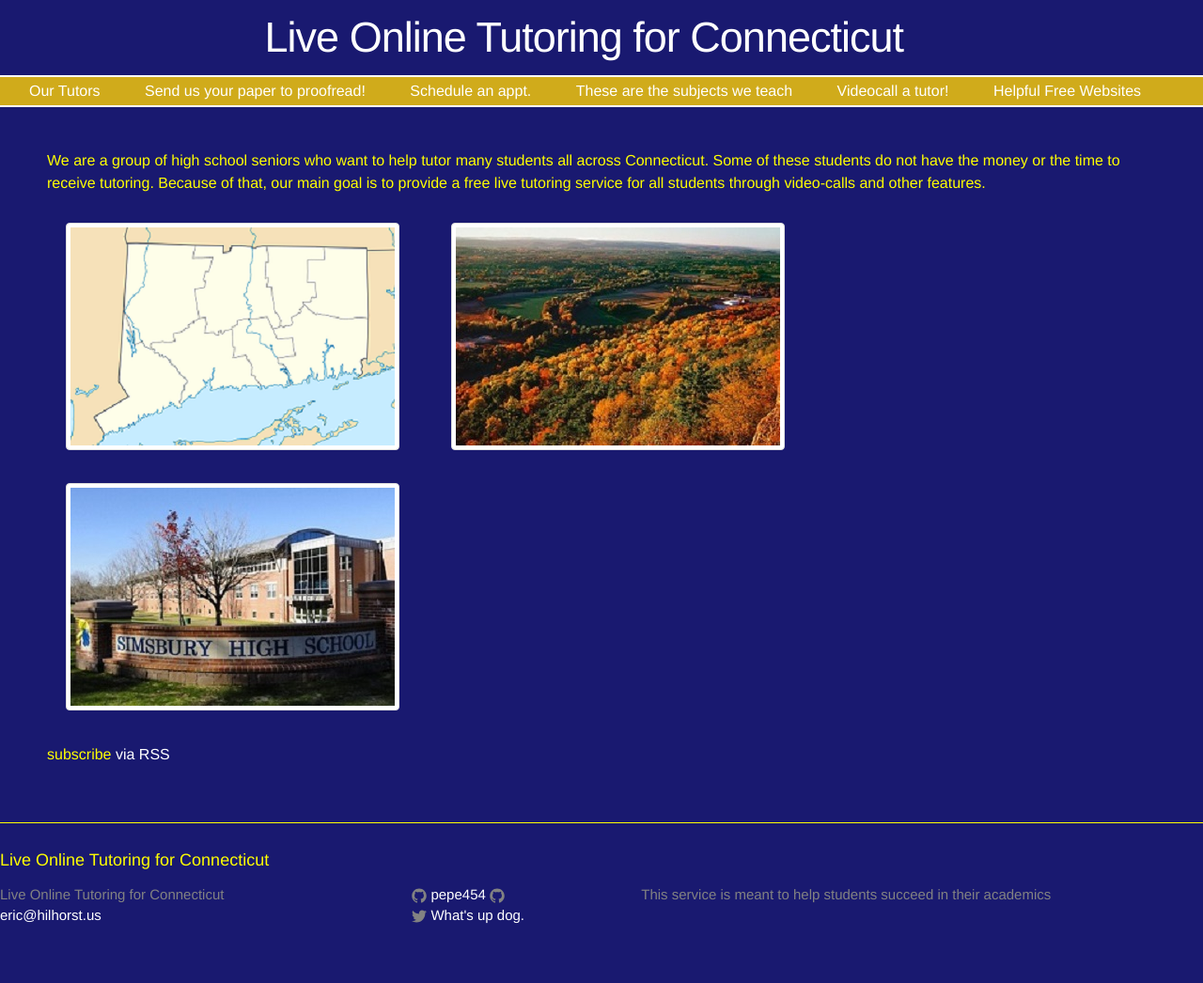
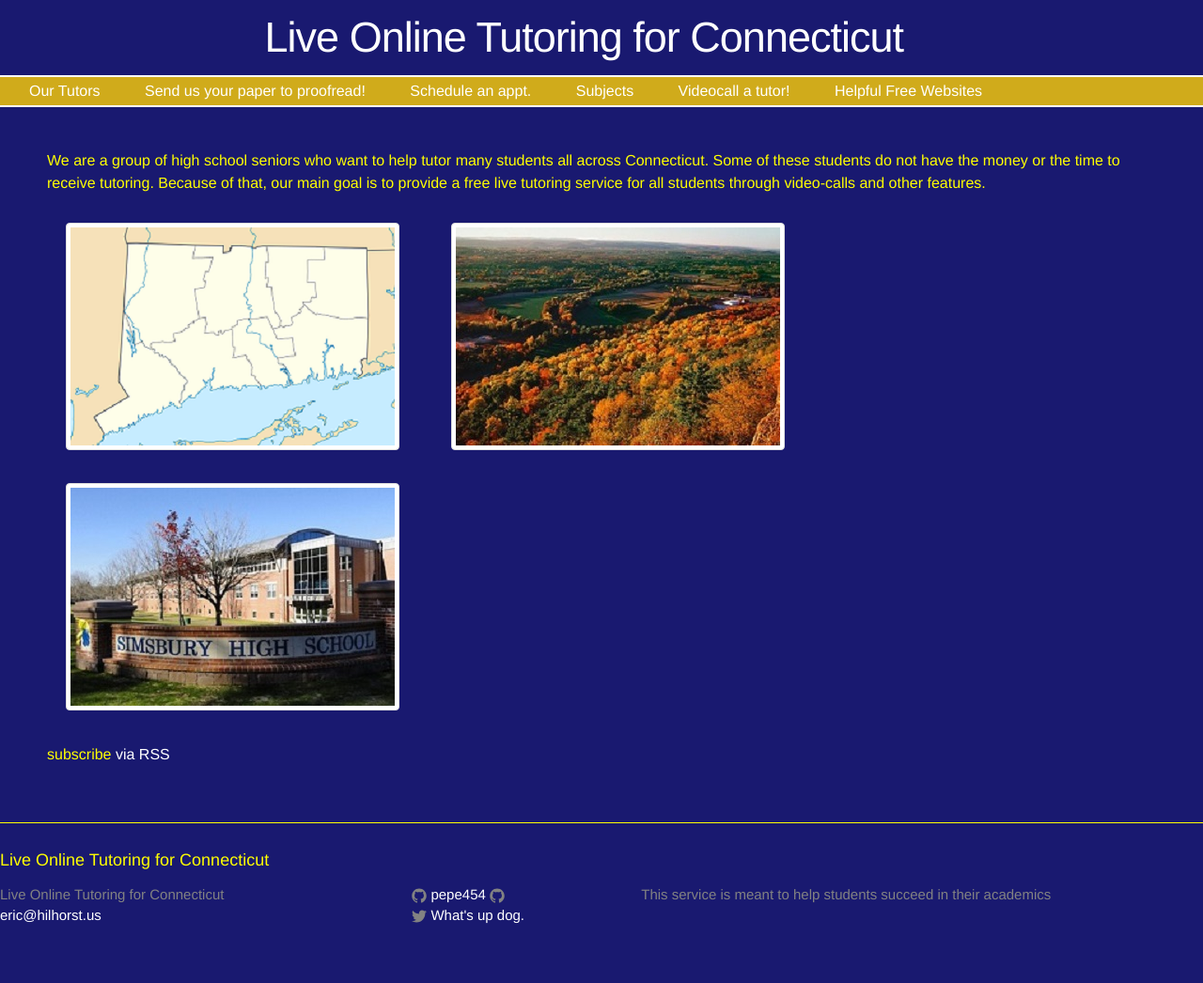
Before and after one commit to pepe454/pepe454.github.io, a Jekyll site: the page built from index.html, in a window 1280 px wide. Shown: the whole page at 94% size. Built offline with Jekyll 4.4.1, drawn with Linux system fonts in a browser that asks for light colours; the list of posts is cut into pages by our own code.

Commit message:
Update subjects.md

```diff
--- a/nav-bar/subjects.md
+++ b/nav-bar/subjects.md
@@ -1,6 +1,6 @@
 ---
 layout: page
-title: These are the subjects we teach
+title: Subjects
 permalink: /subjects/
 ---
 <html>
```
